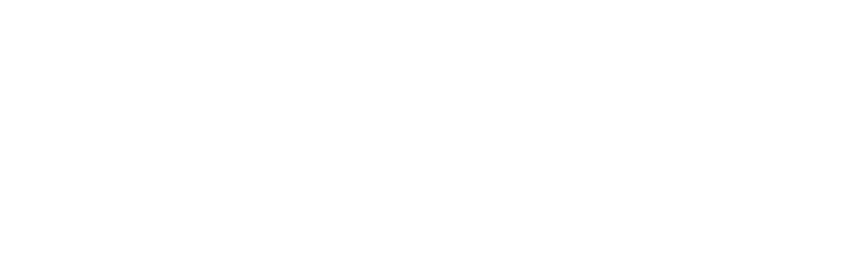
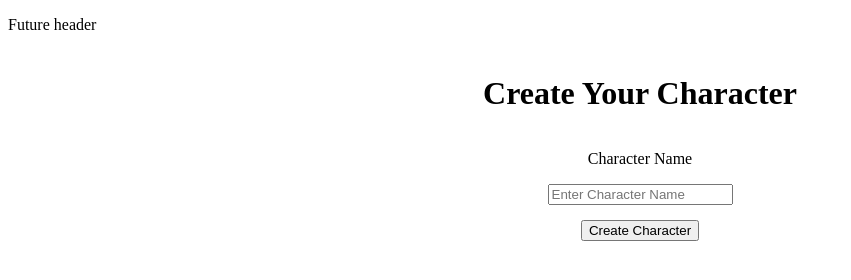
Before and after one commit to hamsterK/not-fight-club, a plain HTML site: page register.html in a window 1280 px wide. Shown: the whole page, without its empty margins (0-851 px from the left). Drawn offline with Linux system fonts and the light colour scheme.

Commit message:
feat: add create character page

```diff
--- a/css/styles.css
+++ b/css/styles.css
@@ -1,4 +1,21 @@
-.container {
+main {
+  margin: 20px;
   display: flex;
   justify-content: center;
 }
+
+.container {
+  display: flex;
+  flex-direction: column;
+  max-width: fit-content;
+  align-items: center;
+}
+
+.input-character-name-field {
+  max-width: 250px;
+}
+
+.save-btn {
+  max-width: 120px;
+  margin: 15px;
+}
--- a/register.html
+++ b/register.html
@@ -0,0 +1,29 @@
+<!DOCTYPE html>
+<html lang="en">
+  <head>
+    <meta charset="UTF-8" />
+    <meta name="viewport" content="width=device-width, initial-scale=1.0" />
+    <title>Not a fight club</title>
+    <link rel="stylesheet" href="css/styles.css" />
+  </head>
+  <body>
+    <header>
+      <p>Future header</p>
+    </header>
+    <main>
+      <div class="container">
+        <h1>Create Your Character</h1>
+        <p>Character Name</p>
+        <input
+          type="text"
+          id="character-name"
+          placeholder="Enter Character Name"
+          class="input-character-name-field"
+        />
+        <button id="create-character-btn" class="save-btn">
+          Create Character
+        </button>
+      </div>
+    </main>
+  </body>
+</html>
```
